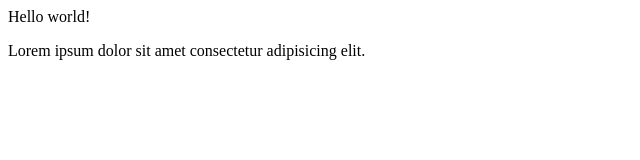
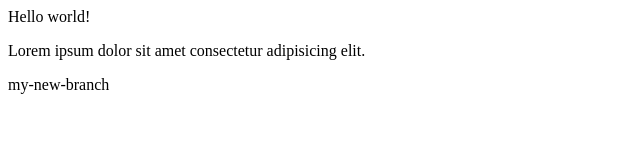
Before and after one commit to webmaster7/1, a plain HTML site: page index.html in a window 1280 px wide. Shown: the whole page, without its empty margins (0-640 px from the left). Drawn offline with Linux system fonts and the light colour scheme.

Commit message:
add div index.html  my-new-branch
add div 11 line with text "my-new-branch"

```diff
--- a/index.html
+++ b/index.html
@@ -8,5 +8,6 @@
 <body>
     <header>Hello world!</header>
     <p>Lorem ipsum dolor sit amet consectetur adipisicing elit.</p>
+    <div>my-new-branch</div>
 </body>
 </html>
```
